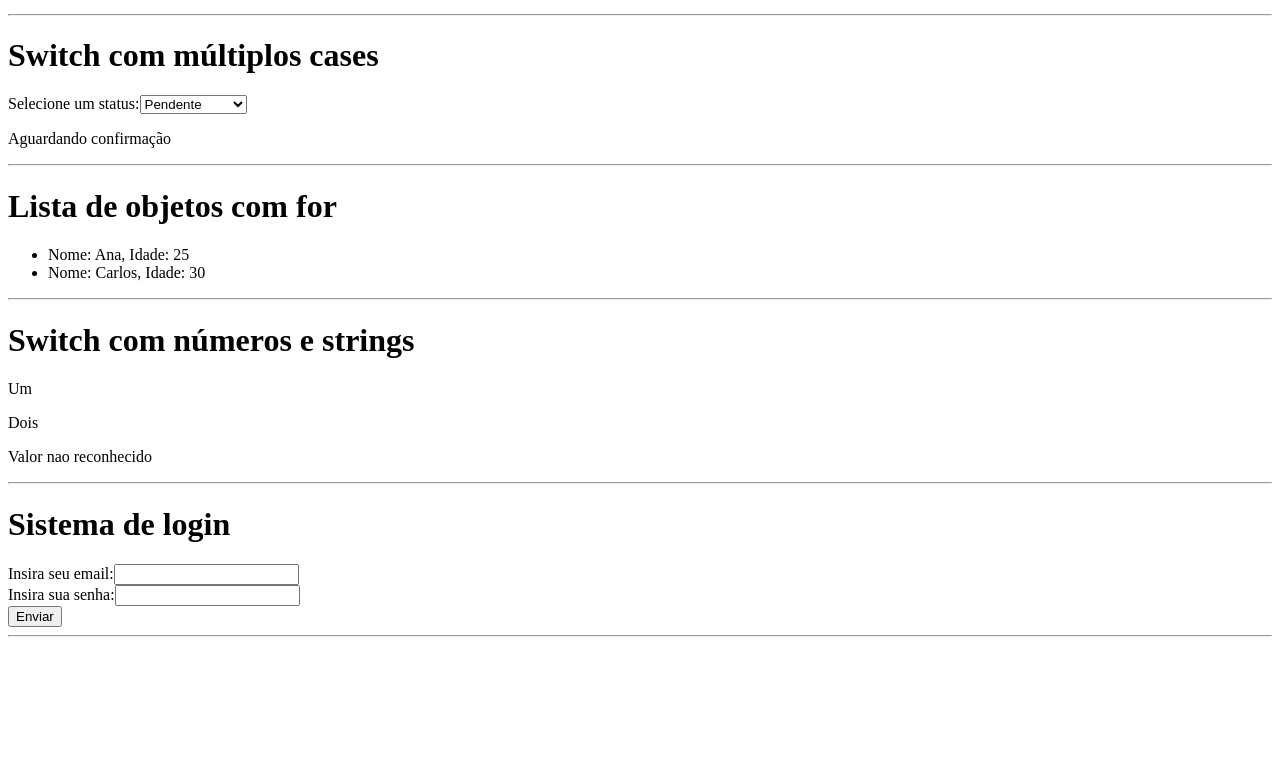
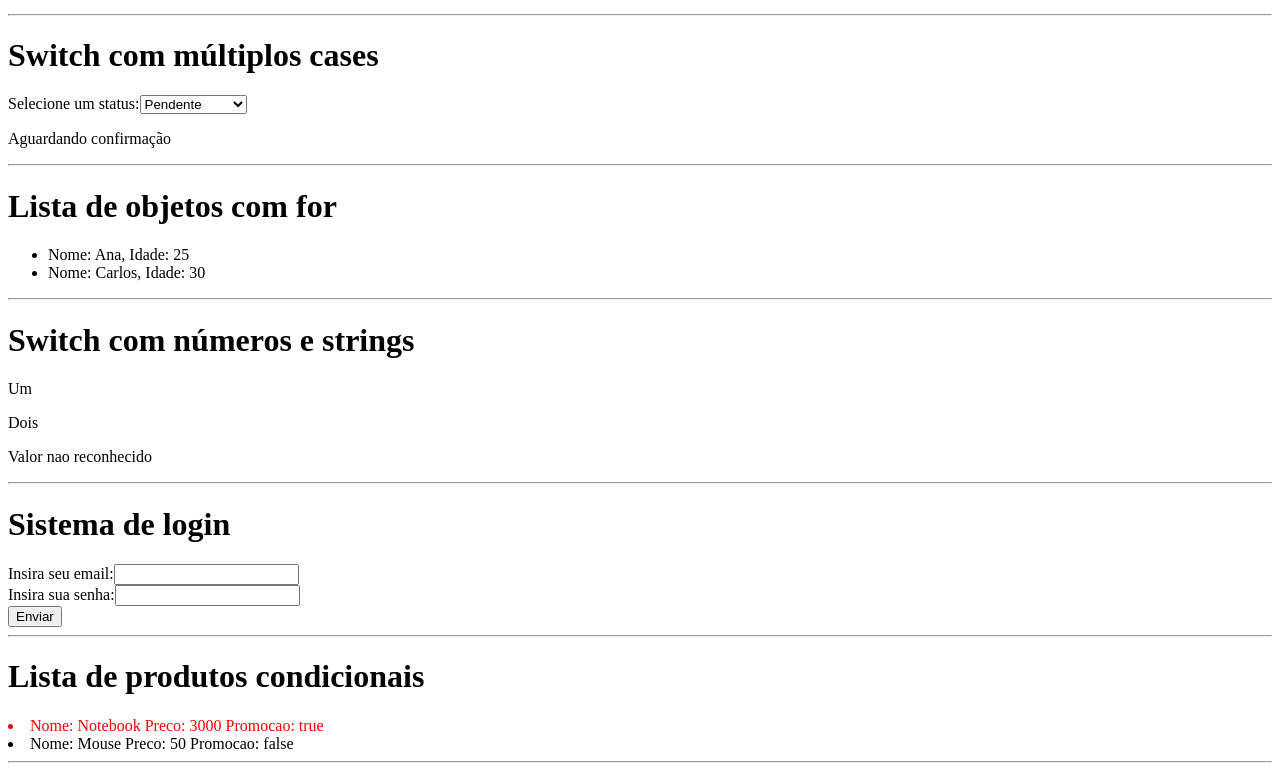
Before and after one commit to AmandaCornelsen/CP2_AT1-MWE, an Angular app: page / in a window 1280 px wide. Shown: the part 603-1374 px from the top of the page. Before the commit the page ends 1248 px from the top, so only its background shows below. Built offline with nearby package versions, Linux system fonts and the light colour scheme.

Commit message:
exercicio 9 - Lista de produtos condicionais

```diff
--- a/src/app/app.component.html
+++ b/src/app/app.component.html
@@ -14,4 +14,6 @@
 <hr>
 <app-exercicio8/>
 <hr>
+<app-exercicio9/>
+<hr>
 <router-outlet />
--- a/src/app/app.component.ts
+++ b/src/app/app.component.ts
@@ -8,11 +8,12 @@ import { Exercicio5Component } from './components/exercicio5/exercicio5.componen
 import { Exercicio6Component } from './components/exercicio6/exercicio6.component';
 import { Exercicio7Component } from './components/exercicio7/exercicio7.component';
 import { Exercicio8Component } from './components/exercicio8/exercicio8.component';
+import { Exercicio9Component } from './components/exercicio9/exercicio9.component';
 
 @Component({
   selector: 'app-root',
   standalone: true,
-  imports: [RouterOutlet, Exercicio1Component, Exercicio2Component, Exercicio3Component, Exercicio4Component, Exercicio5Component, Exercicio6Component, Exercicio7Component, Exercicio8Component],
+  imports: [RouterOutlet, Exercicio1Component, Exercicio2Component, Exercicio3Component, Exercicio4Component, Exercicio5Component, Exercicio6Component, Exercicio7Component, Exercicio8Component, Exercicio9Component],
   templateUrl: './app.component.html',
   styleUrl: './app.component.css'
 })
--- /dev/null
+++ b/src/app/components/exercicio9/exercicio9.component.css
@@ -0,0 +1,3 @@
+.promocao{
+    color: red;
+}
--- /dev/null
+++ b/src/app/components/exercicio9/exercicio9.component.html
@@ -0,0 +1,11 @@
+<h1>Lista de produtos condicionais</h1>
+
+  @for (produto of produtos; track produto.nome) {
+     @if (produto.promocao == true) {
+         <li ngClass="promocao">Nome: {{produto.nome}} Preco: {{produto.preco}} Promocao: {{produto.promocao}}</li>
+     }@else {
+         <li>Nome: {{produto.nome}} Preco: {{produto.preco}} Promocao: {{produto.promocao}}</li>
+     }
+ }@empty {
+     <p>Nenhum produto cadastrado</p>
+ }
--- /dev/null
+++ b/src/app/components/exercicio9/exercicio9.component.ts
@@ -0,0 +1,17 @@
+import { CommonModule } from '@angular/common';
+import { Component } from '@angular/core';
+
+@Component({
+  selector: 'app-exercicio9',
+  standalone: true,
+  imports: [CommonModule],
+  templateUrl: './exercicio9.component.html',
+  styleUrl: './exercicio9.component.css'
+})
+export class Exercicio9Component {
+  produtos = [
+    {nome:"Notebook", preco:3000, promocao:true},
+    {nome:"Mouse", preco:50, promocao:false}];
+
+    color:string = "red"
+}
```
